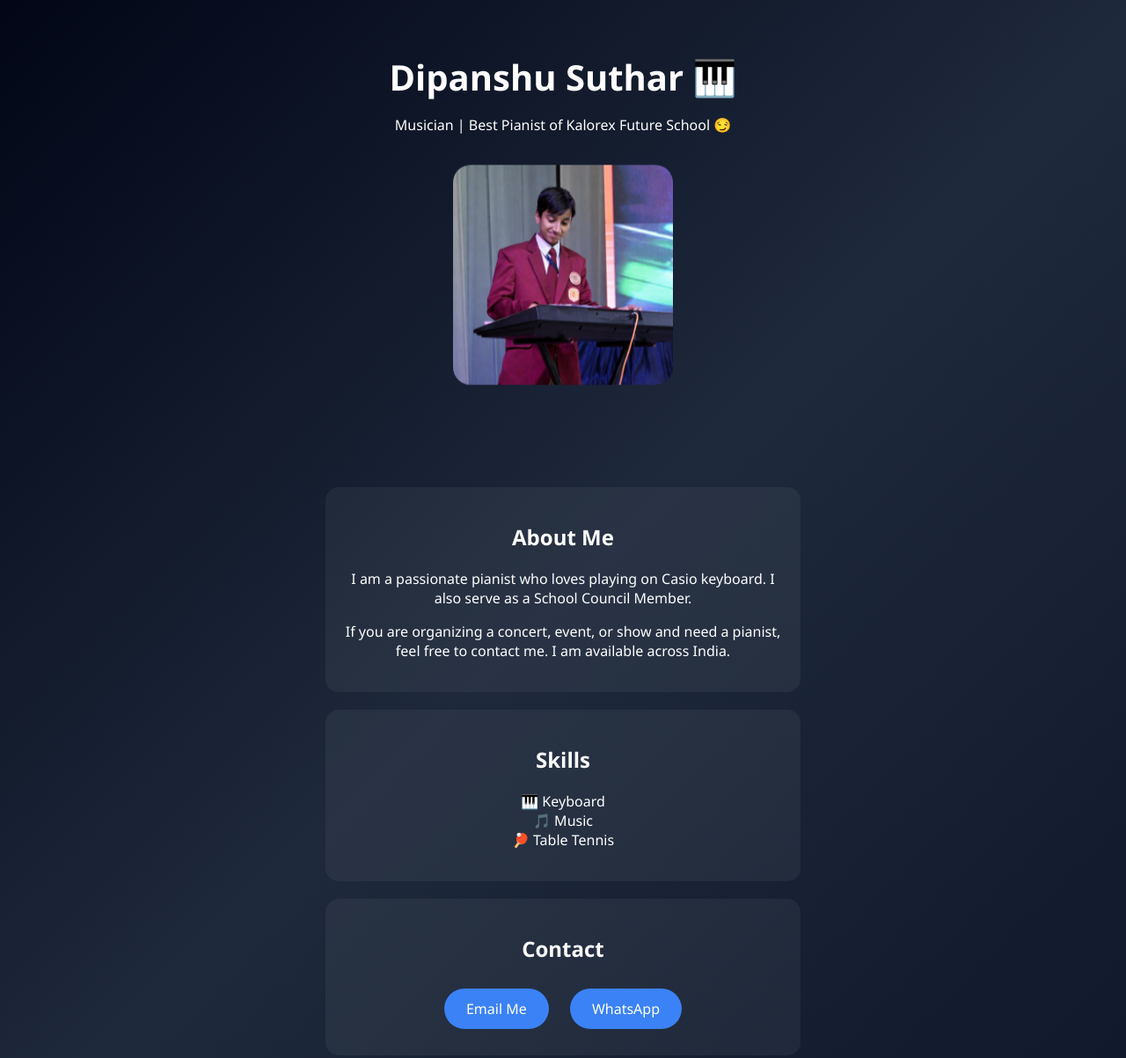
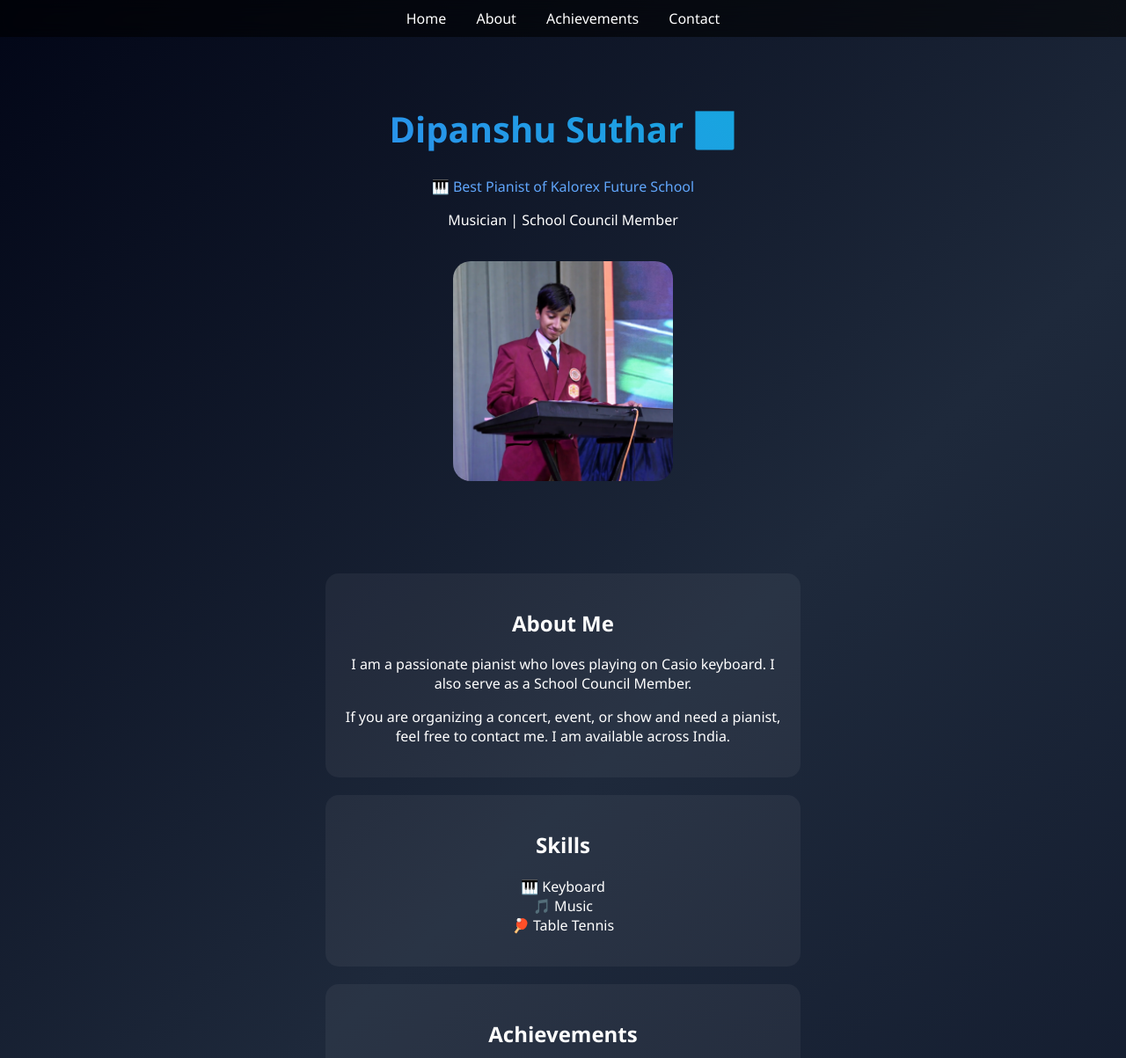
Before and after one commit to dipanshusuthar07/dipanshu-website, a plain HTML site: page index.html in a window 1280 px wide. Shown: the top 1203 px of the page at 88% size. Drawn offline with Linux system fonts and the light colour scheme.

Commit message:
Update index.html

```diff
--- a/index.html
+++ b/index.html
@@ -5,7 +5,14 @@
 <meta name="viewport" content="width=device-width, initial-scale=1.0">
 <title>Dipanshu Suthar | Pianist</title>
 
+<!-- SEO -->
+<meta name="description" content="Dipanshu Suthar is one of the best young pianists of Kalorex Future School, known for Casio keyboard performances and live shows in India.">
+
 <style>
+html {
+  scroll-behavior: smooth;
+}
+
 body {
   margin: 0;
   font-family: 'Segoe UI', sans-serif;
@@ -14,15 +21,60 @@ body {
   text-align: center;
 }
 
+/* 🔝 Progress Bar */
+#progress {
+  position: fixed;
+  top: 0;
+  left: 0;
+  height: 5px;
+  background: #3b82f6;
+  width: 0%;
+  z-index: 999;
+}
+
+/* 🧭 Navbar */
+nav {
+  position: sticky;
+  top: 0;
+  background: rgba(0,0,0,0.6);
+  backdrop-filter: blur(10px);
+  padding: 10px;
+  z-index: 998;
+}
+
+nav a {
+  margin: 0 15px;
+  color: white;
+  text-decoration: none;
+  position: relative;
+}
+
+nav a::after {
+  content: "";
+  position: absolute;
+  width: 0%;
+  height: 2px;
+  background: #3b82f6;
+  left: 0;
+  bottom: -3px;
+  transition: 0.3s;
+}
+
+nav a:hover::after {
+  width: 100%;
+}
+
 /* Header */
 header {
-  padding: 60px 20px;
+  padding: 50px 20px;
 }
 
-/* Typing */
-#typing {
+/* Gradient Name */
+.gradient-text {
+  background: linear-gradient(45deg, #3b82f6, #06b6d4);
+  -webkit-background-clip: text;
+  color: transparent;
   font-size: 2.5em;
-  font-weight: bold;
 }
 
 /* Image */
@@ -30,16 +82,9 @@ img {
   width: 250px;
   border-radius: 20px;
   margin-top: 20px;
-  animation: float 3s ease-in-out infinite;
 }
 
-@keyframes float {
-  0% { transform: translateY(0px); }
-  50% { transform: translateY(-10px); }
-  100% { transform: translateY(0px); }
-}
-
-/* Section */
+/* Sections */
 .section {
   padding: 30px;
 }
@@ -52,30 +97,17 @@ img {
   margin: 20px auto;
   width: 85%;
   max-width: 500px;
-  transition: 0.4s;
+  transition: 0.3s;
 }
 
-/* Hover */
 .card:hover {
   transform: translateY(-10px);
-}
-
-/* Fade */
-.fade {
-  opacity: 0;
-  transform: translateY(40px);
-  transition: 1s;
-}
-
-.fade.show {
-  opacity: 1;
-  transform: translateY(0);
 }
 
 /* Buttons */
 .btn {
   display: inline-block;
-  padding: 12px 25px;
+  padding: 10px 20px;
   margin: 10px;
   border-radius: 25px;
   text-decoration: none;
@@ -100,35 +132,69 @@ footer {
 
 <body>
 
-<header>
-  <div id="typing"></div>
-  <p>Musician | Best Pianist of Kalorex Future School 😏</p>
+<div id="progress"></div>
+
+<!-- Navbar -->
+<nav>
+  <a href="#home">Home</a>
+  <a href="#about">About</a>
+  <a href="#achievements">Achievements</a>
+  <a href="#contact">Contact</a>
+</nav>
+
+<header id="home">
+  <h1 class="gradient-text">Dipanshu Suthar 🎹</h1>
+
+  <p style="color:#60a5fa;">🎹 Best Pianist of Kalorex Future School</p>
+
+  <p>Musician | School Council Member</p>
+
   <img src="your-photo.png">
 </header>
 
 <div class="section">
 
-  <div class="card fade">
+  <!-- About -->
+  <div class="card" id="about">
     <h2>About Me</h2>
     <p>
       I am a passionate pianist who loves playing on Casio keyboard.
       I also serve as a School Council Member.
     </p>
-
     <p>
       If you are organizing a concert, event, or show and need a pianist,
       feel free to contact me. I am available across India.
     </p>
   </div>
 
-  <div class="card fade">
+  <!-- Skills -->
+  <div class="card">
     <h2>Skills</h2>
     <p>🎹 Keyboard<br>🎵 Music<br>🏓 Table Tennis</p>
   </div>
 
-  <div class="card fade">
+  <!-- Achievements -->
+  <div class="card" id="achievements">
+    <h2>Achievements</h2>
+    <p>
+      🏆 Performed in School Events<br>
+      🎹 Recognized for Piano Skills<br>
+      🏅 School Council Member
+    </p>
+  </div>
+
+  <!-- Hire Me -->
+  <div class="card">
+    <h2>Hire Me</h2>
+    <p>
+      Available for concerts, events, and shows across India.
+    </p>
+  </div>
+
+  <!-- Contact -->
+  <div class="card" id="contact">
     <h2>Contact</h2>
-    <a href="mailto:dipanshusuthar07@gmail.com" class="btn">Email Me</a>
+    <a href="mailto:dipanshusuthar07@gmail.com" class="btn">Email</a>
     <a href="https://wa.me/918469621442" class="btn">WhatsApp</a>
   </div>
 
@@ -139,29 +205,12 @@ footer {
 </footer>
 
 <script>
-// Typing
-const text = "Dipanshu Suthar 🎹";
-let i = 0;
-function type() {
-  if (i < text.length) {
-    document.getElementById("typing").innerHTML += text.charAt(i);
-    i++;
-    setTimeout(type, 80);
-  }
-}
-type();
-
-// Scroll Animation
-const fades = document.querySelectorAll('.fade');
-function showOnScroll() {
-  fades.forEach(el => {
-    if (el.getBoundingClientRect().top < window.innerHeight - 100) {
-      el.classList.add('show');
-    }
-  });
-}
-window.addEventListener('scroll', showOnScroll);
-showOnScroll();
+// Progress bar
+window.onscroll = () => {
+  let winScroll = document.documentElement.scrollTop;
+  let height = document.documentElement.scrollHeight - document.documentElement.clientHeight;
+  document.getElementById("progress").style.width = (winScroll / height) * 100 + "%";
+};
 </script>
 
 </body>
```
